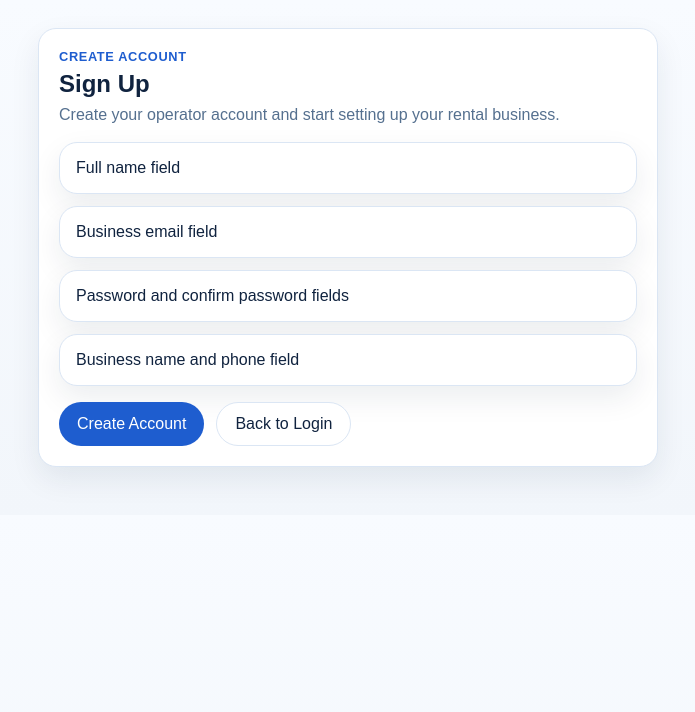
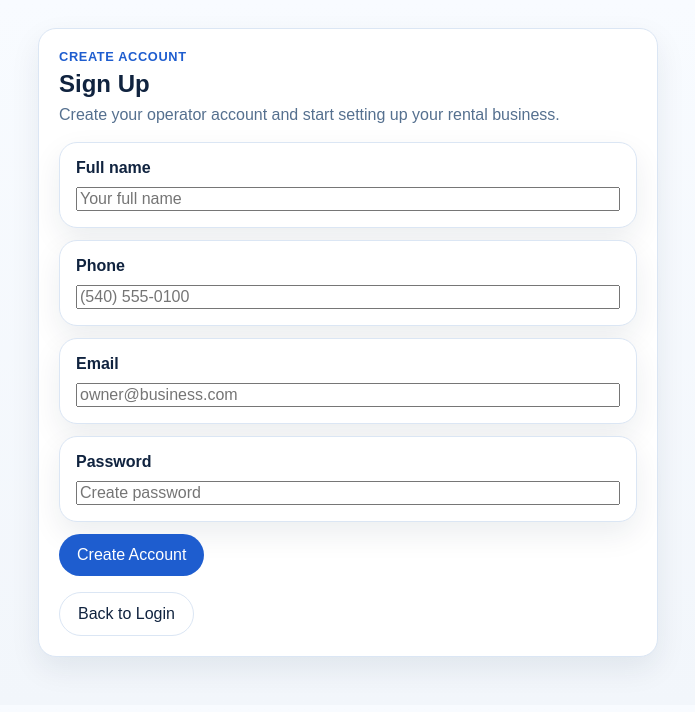
Before and after one commit to kkoly10/rental-software, a Next.js app: page /signup in a window 1280 px wide. Shown: the top 712 px of the page, without its empty margins (292-987 px from the left). Built offline with nearby package versions, Linux system fonts and the light colour scheme; no server answers.

Commit message:
Update page.tsx

```diff
--- a/app/signup/page.tsx
+++ b/app/signup/page.tsx
@@ -1,4 +1,5 @@
 import Link from "next/link";
+import { SignupForm } from "@/components/auth/signup-form";
 
 export default function SignupPage() {
   return (
@@ -9,18 +10,18 @@ export default function SignupPage() {
             <div>
               <div className="kicker">Create account</div>
               <h1 style={{ margin: "6px 0 8px" }}>Sign Up</h1>
-              <div className="muted">Create your operator account and start setting up your rental business.</div>
+              <div className="muted">
+                Create your operator account and start setting up your rental business.
+              </div>
             </div>
           </div>
-          <div className="list">
-            <div className="order-card">Full name field</div>
-            <div className="order-card">Business email field</div>
-            <div className="order-card">Password and confirm password fields</div>
-            <div className="order-card">Business name and phone field</div>
-          </div>
+
+          <SignupForm />
+
           <div style={{ marginTop: 16, display: "flex", gap: 12 }}>
-            <button className="primary-btn">Create Account</button>
-            <Link href="/login" className="secondary-btn">Back to Login</Link>
+            <Link href="/login" className="secondary-btn">
+              Back to Login
+            </Link>
           </div>
         </section>
       </div>
```
